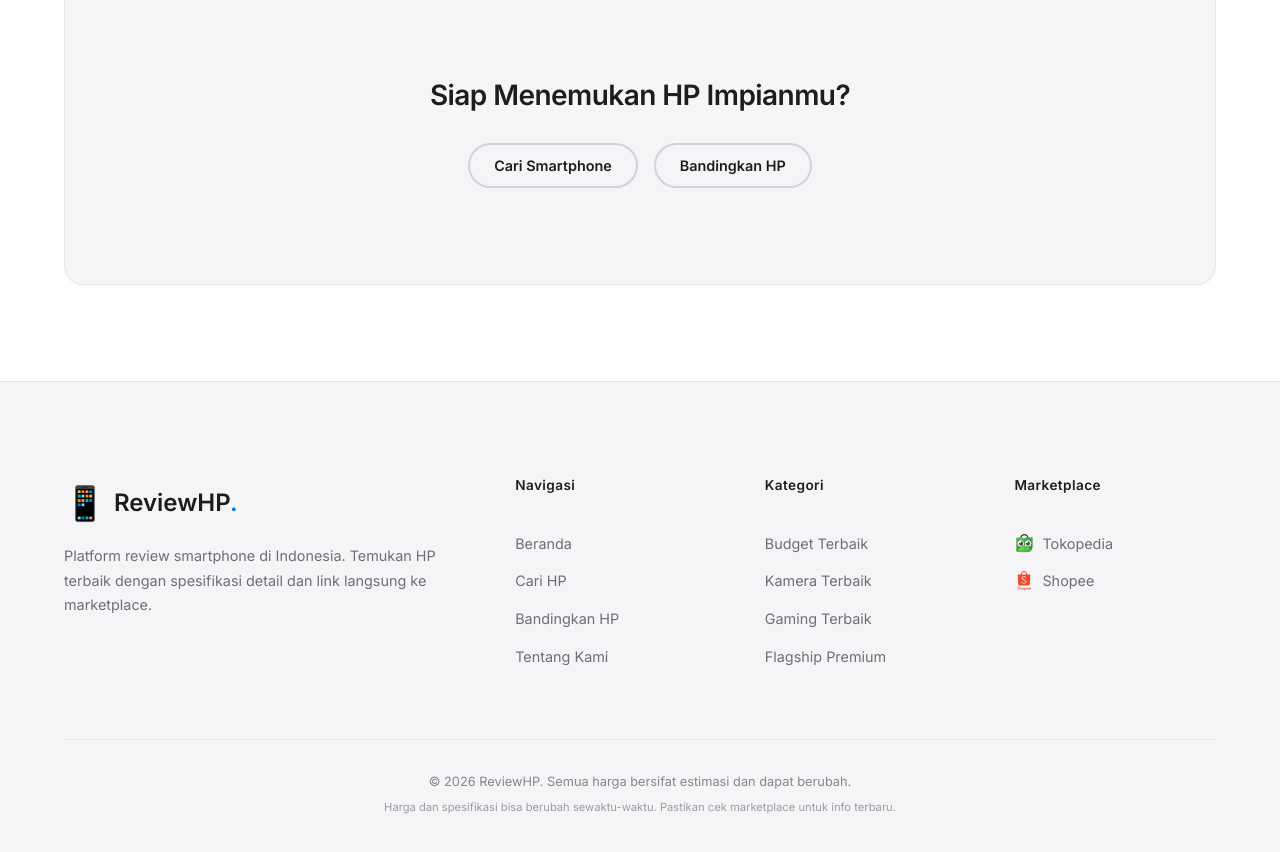
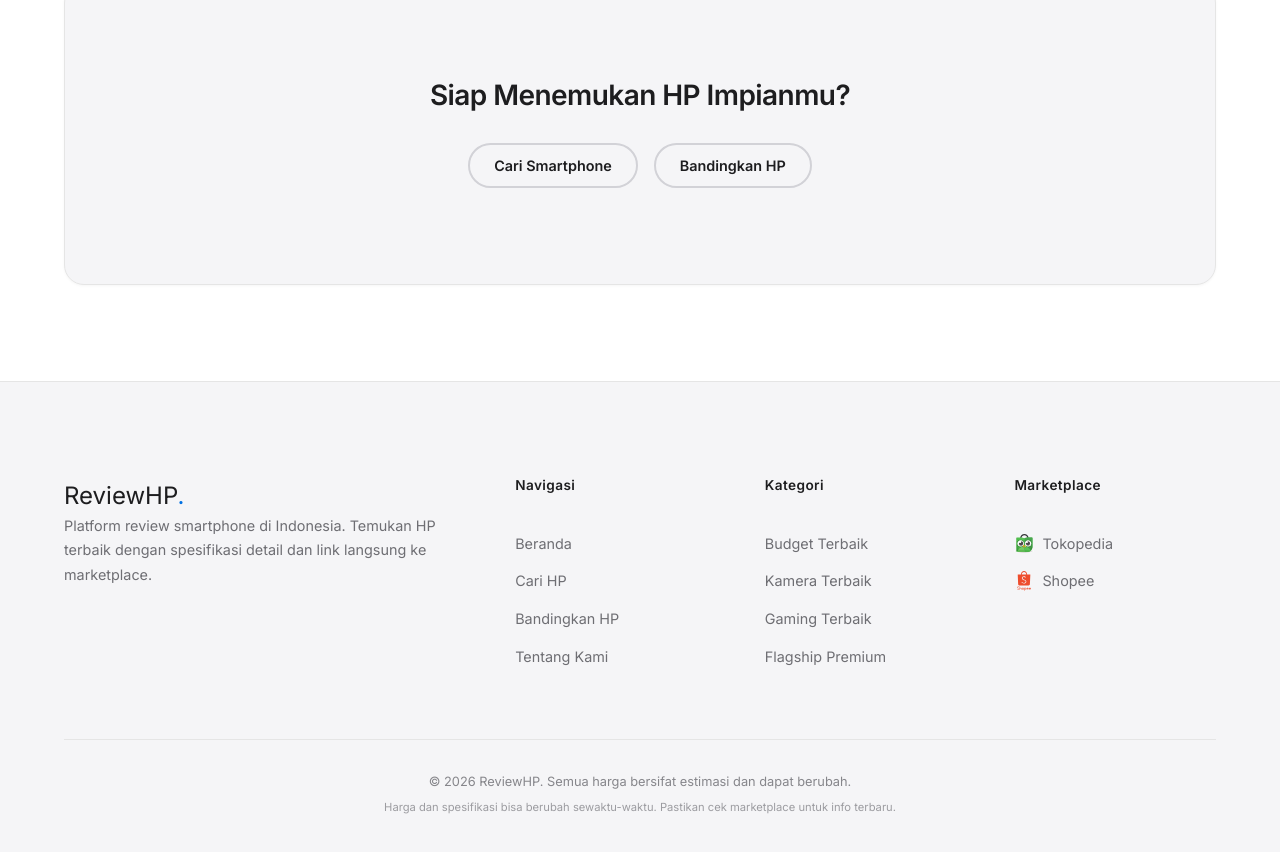
Before and after one commit to Lil-Neid/Web_Perancangan_sistem, a React (Vite) app: page /about in a window 1280 px wide. Shown: the part 2010-2862 px from the top of the page. Built offline with nearby package versions, Linux system fonts and the light colour scheme; what @lordicon/element would draw is missing.

Commit message:
feat: Remove unused footer brand styles and update HomePage hero position property

```diff
--- a/src/components/Footer.css
+++ b/src/components/Footer.css
@@ -12,21 +12,7 @@
     margin-bottom: var(--s-3xl);
 }
 
-.footer-about .footer-brand {
-    display: flex;
-    align-items: center;
-    gap: var(--s-sm);
-    font-family: 'Inter', -apple-system, BlinkMacSystemFont, sans-serif;
-    font-weight: 600;
-    font-size: 1.4rem;
-    margin-bottom: var(--s-md);
-    color: var(--text-primary);
-}
 
-.footer-brand .brand-text::after {
-    content: '.';
-    color: var(--accent);
-}
 
 .footer-desc {
     color: var(--text-secondary);
--- a/src/components/Footer.jsx
+++ b/src/components/Footer.jsx
@@ -10,7 +10,6 @@ export default function Footer() {
                 <div className="footer-grid">
                     <div className="footer-about">
                         <div className="footer-brand">
-                            <span className="brand-icon">📱</span>
                             <span className="brand-text">ReviewHP</span>
                         </div>
                         <p className="footer-desc">
--- a/src/pages/HomePage.css
+++ b/src/pages/HomePage.css
@@ -1,6 +1,6 @@
 /* ===== Hero ===== */
 .hero {
-    position: relative;
+    position: flex;
     padding: 8rem 0 5rem;
     min-height: 100vh;
     display: flex;
```
